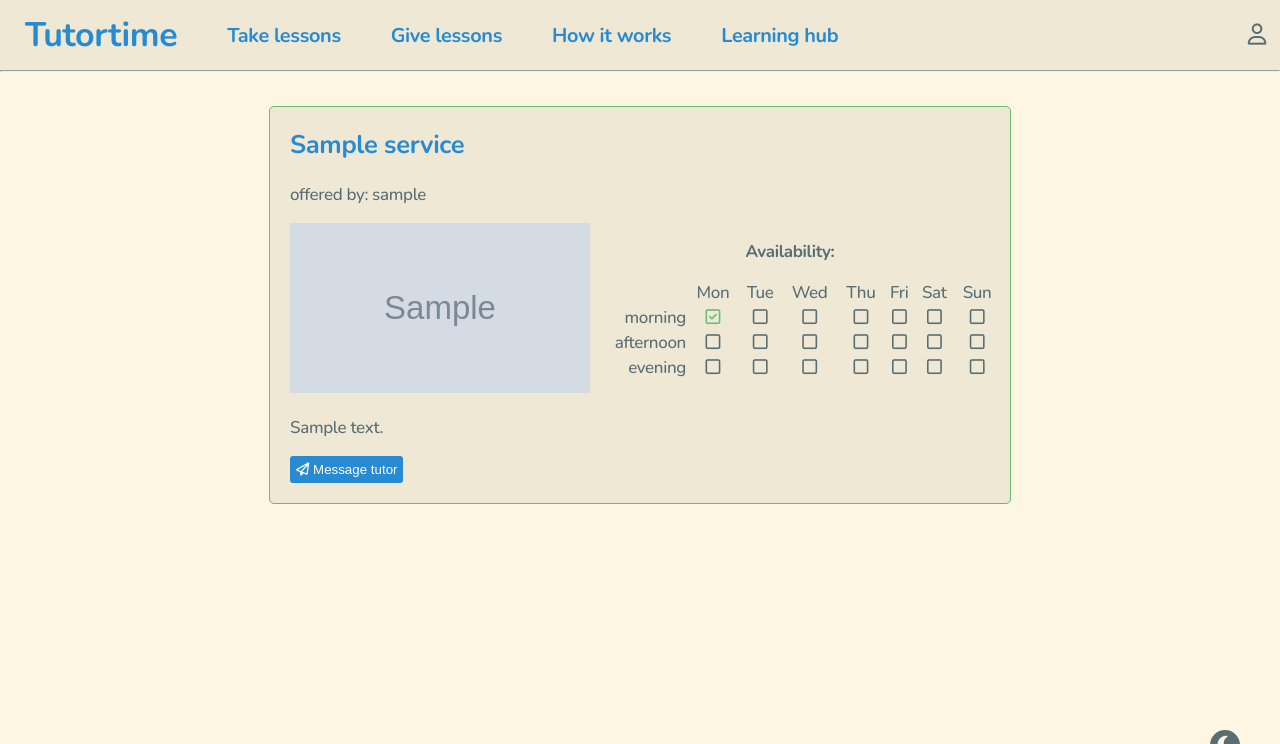
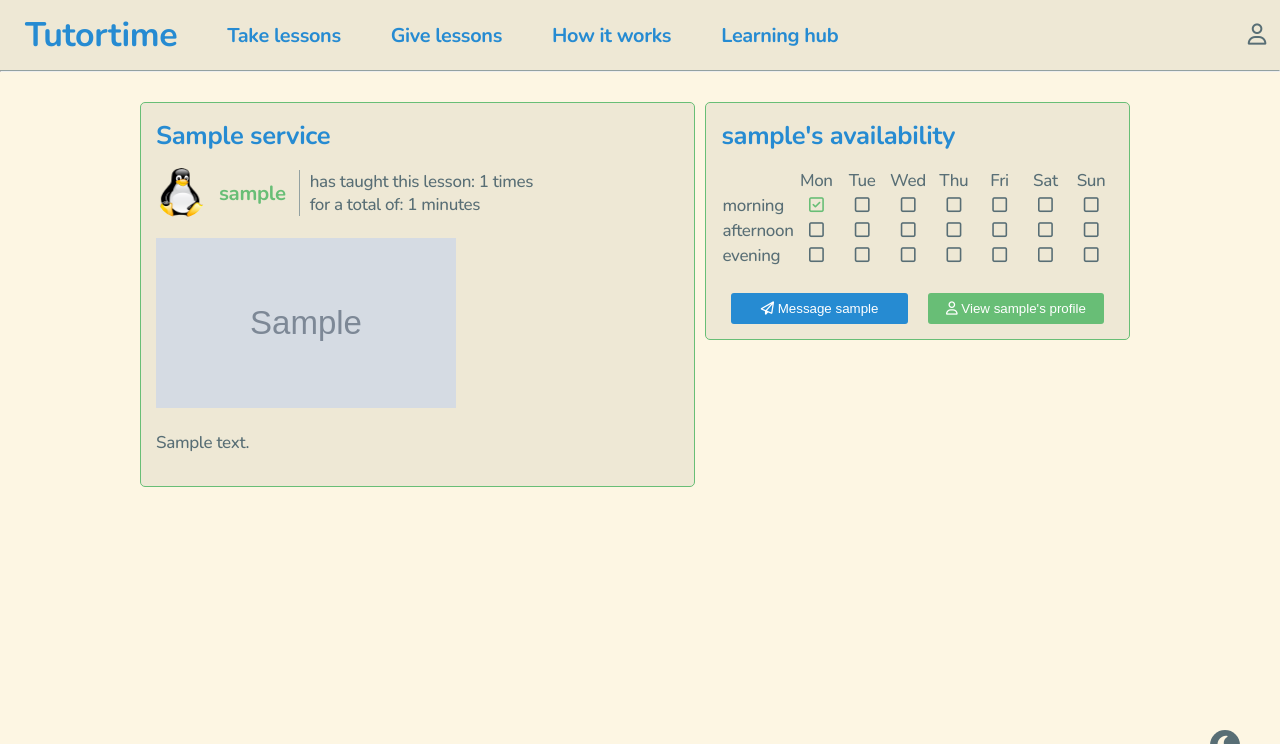
Before and after one commit to mikey-boy/tutortime, a Flask app: page /service/display/1 in a window 1280 px wide. Shown: the top 744 px of the page. Run offline with Flask 3, Linux system fonts and the light colour scheme; tables that the repository leaves empty hold one stand-in row (values such as "Sample post"); grey boxes marked "Sample" are stand-in pictures; parts of the project's set-up code (start-up, migrations or seed data) failed here and were passed over; some libraries are stand-ins or nearby versions; some web fonts are replaced.

Commit message:
Change the styling when displaying a single service

```diff
--- a/tutortime/static/scss/style.scss
+++ b/tutortime/static/scss/style.scss
@@ -124,6 +124,17 @@ button {
 .flex-container {
     display: flex;
 }
+.post {
+    padding: 15px;
+    border-radius: 5px;
+    border: 1px solid var(--green0);
+    background-color: var(--base1);
+
+    h2 {
+        margin-top: 0px;
+        margin-bottom: 15px;
+    }
+}
 .post-grid-container {
     display: grid;
     gap: 25px;
@@ -136,39 +147,52 @@ button {
 }
 .post-flex-container {
     display: flex;
-    align-items: center;
-    justify-content: center;
+    margin: 30px auto;
+    max-width: 1000px;
+    min-width: 800px;
 
-    .availability-flex-container {
+    .post {
+        flex: 4;
+        margin-right: 10px;
+    }
+    .availability {
+        align-self: flex-start;
+        flex: 3;
+    }
+    .profile {
         display: flex;
-        flex-wrap: wrap;
+        align-items: center;
+        margin-bottom: 20px;
 
-        > div:first-child {
+        img {
+            width: 50px;
+            height: 50px;
+            border-radius: 50%;
+            border-right: 20px;
+        }
+        .profile-info {
+            display: flex;
+            align-items: center;
+
+            a {
+                font-size: larger;
+                font-weight: bold;
+                padding: 0px 13px;
+            }
+            span {
+                padding-left: 10px;
+                border-left: 1px solid var(--base2) ;
+            }
+        }
+    }
+    .flex-container {
+        a {
+            margin: 15px 10px 0px 10px;
             flex: 1;
         }
-        > div:nth-child(2) {
-            flex: 2;
-            min-width: 400px;
+        button {
+            padding: 8px;
         }
-    }
-    .post {
-        max-width: 850px;
-        margin-top: 25px;
-    }
-}
-.post {
-    padding: 20px;
-    border-radius: 5px;
-    border: 1px solid var(--green0);
-    background-color: var(--base1);
-
-    h2 {
-        margin-top: 0px;
-    }
-    .message-tutor-button {
-        padding: 6px;
-        color: var(--text1);
-        background-color: var(--blue0);
     }
 }
 .image-container {
@@ -218,9 +242,10 @@ button {
     }
 }
 .availability-table {
+    table-layout: fixed;
     border-collapse: collapse;
     width: 100%;
-    margin: 10px;
+    margin-bottom: 10px;
 
     tr {
         text-align: center;
@@ -229,8 +254,8 @@ button {
             background-color: var(--base1);
         }
         td:first-child {
-            text-align: right;
-            width: 85px;
+            text-align: left;
+            width: 70px;
         }
         .fa-square-check {
             color: var(--green0);
--- a/tutortime/templates/service/display.html
+++ b/tutortime/templates/service/display.html
@@ -2,11 +2,16 @@
 {% extends "home.html" %}
 {% block content %}
 <div class="post-flex-container">
-        <div class="post" x-data="{ image: 0 }">
+    <div class="post">
         <h2>{{ service.title }}</h2>
-            <p>offered by: {{ user.username }}</p>
-            <div class="availability-flex-container">
-                <span class="image-container">
+        <div class="profile">
+            <img src="/static/img/tux.png">
+            <div class="profile-info">
+                <a href="#">{{ user.username }}</a>
+                <span>has taught this lesson: {{ service.lessons|length }} times<br>for a total of: {{ service.minutes }} minutes</span>
+            </div>
+        </div>
+        <div class="image-container">
             {% for i in range(service.images|length) %}
                 <img x-show="image == {{ i }}" src="/{{ service.images[i].path }}" alt="{{ service.images[i].filename }}">
             {% endfor %}
@@ -14,13 +19,15 @@
                 <button class="image-prev" @click="image = image == 0 ? {{ service.images|length }} - 1 : (image - 1)"><i class="fa-regular fa-circle-left fa-2x"></i></button>
                 <button class="image-next" @click="image = (image + 1) % {{ service.images|length }}"><i class="fa-regular fa-circle-right fa-2x"></i></button>
             {% endif %}
-                </span>
-                <div>
-                    <p style="text-align: center;"><b>Availability:</b></p>
+        </div>
+        <p>{{ service.description }}</p>
+    </div>
+    <div class="post availability">
+        <h2>{{ user.username }}'s availability</h2>
             <table class="availability-table">
                 <thead>
                     <tr>
-                                <td>   </td>
+                    <td></td>
                     <td>Mon</td>
                     <td>Tue</td>
                     <td>Wed</td>
@@ -63,11 +70,12 @@
                 </tr>
             </tbody>
         </table>
+        {% if session.get("user_id") != service.user_id %}
+
+            <div class="flex-container">
+            <a href="{{ url_for('message.message_list', user_id=user.id) }}"><button class="blue-button"><i class="fa-regular fa-paper-plane"></i> Message {{ user.username }}</button></a>
+            <a href="{{ url_for('message.message_list', user_id=user.id) }}"><button class="green-button"><i class="fa-regular fa-user"></i> View {{ user.username }}'s profile</button></a>
             </div>
-            </div>
-            <p>{{ service.description }}</p>
-            {% if session.get("user_id") != service.user_id %}
-                <a href="{{ url_for('message.message_list', user_id=user.id) }}"><button class="message-tutor-button"><i class="fa-regular fa-paper-plane"></i> Message tutor</button></a>
         {% endif %}
     </div>
 </div>
```
Also changed, not shown: tutortime/static/img/tux.png (added). Lines whose indentation alone changed are shown as unchanged.
